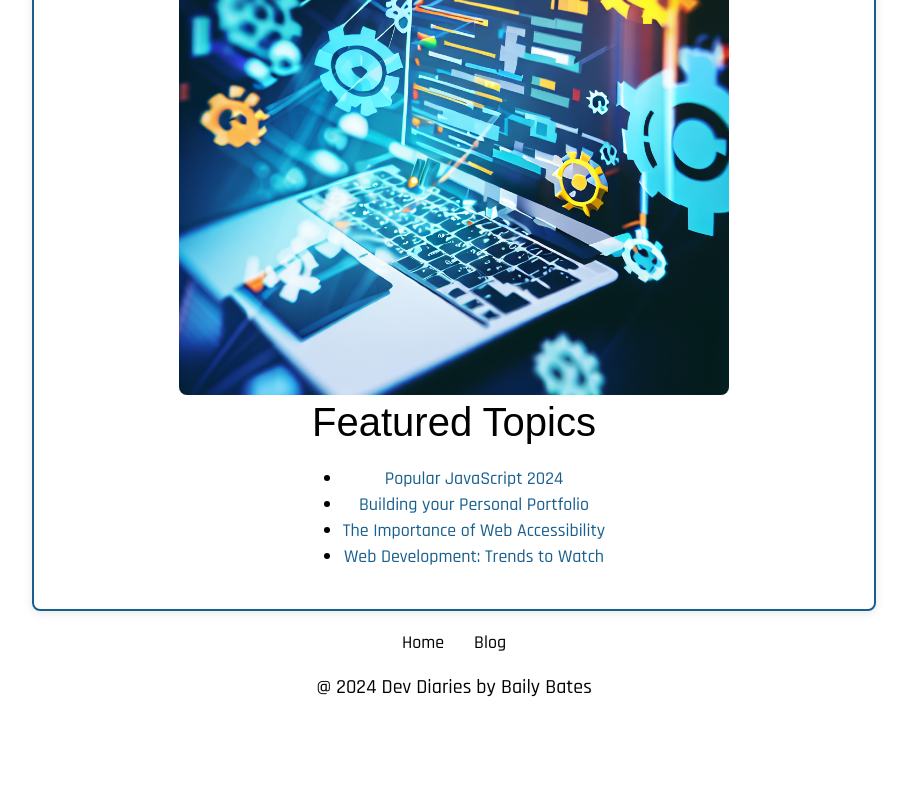
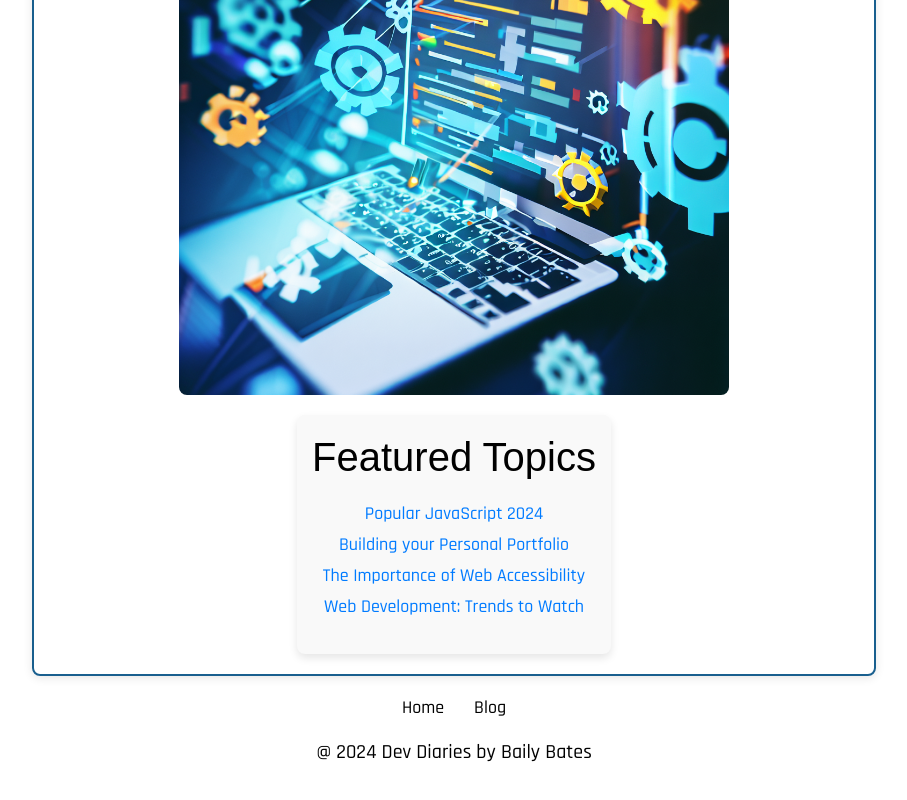
Before and after one commit to BatesBaily-FS/wdv-blog, a React (Create React App) app: page / in a window 1280 px wide. Shown: the part 438-1238 px from the top of the page, without its empty margins (186-1093 px from the left). Before the commit the page ends 1173 px from the top, so only its background shows below. Built offline with nearby package versions, Linux system fonts and the light colour scheme; a web font is replaced by a local one.

Commit message:
style update

```diff
--- a/public/index.html
+++ b/public/index.html
@@ -11,8 +11,8 @@
     />
     <link rel="preconnect" href="https://fonts.googleapis.com" />
     <link rel="preconnect" href="https://fonts.gstatic.com" crossorigin />
-    <link rel="preconnect" href="https://fonts.googleapis.com" />
-    <link rel="preconnect" href="https://fonts.gstatic.com" crossorigin />
+    <!-- <link rel="preconnect" href="https://fonts.googleapis.com" />
+    <link rel="preconnect" href="https://fonts.gstatic.com" crossorigin /> -->
     <link
       href="https://fonts.googleapis.com/css2?family=Anton+SC&family=Arsenal+SC:ital,wght@0,400;0,700;1,400;1,700&family=New+Amsterdam&family=Questrial&family=Rajdhani:wght@300;400;500;600;700&display=swap"
       rel="stylesheet"
--- a/src/components/Home.js
+++ b/src/components/Home.js
@@ -18,7 +18,7 @@ function Home() {
         />
       </div>
 
-      <section className="feature-topics">
+      <section className="featured-topics">
         <h2>Featured Topics</h2>
         <ul>
           <li>
```
